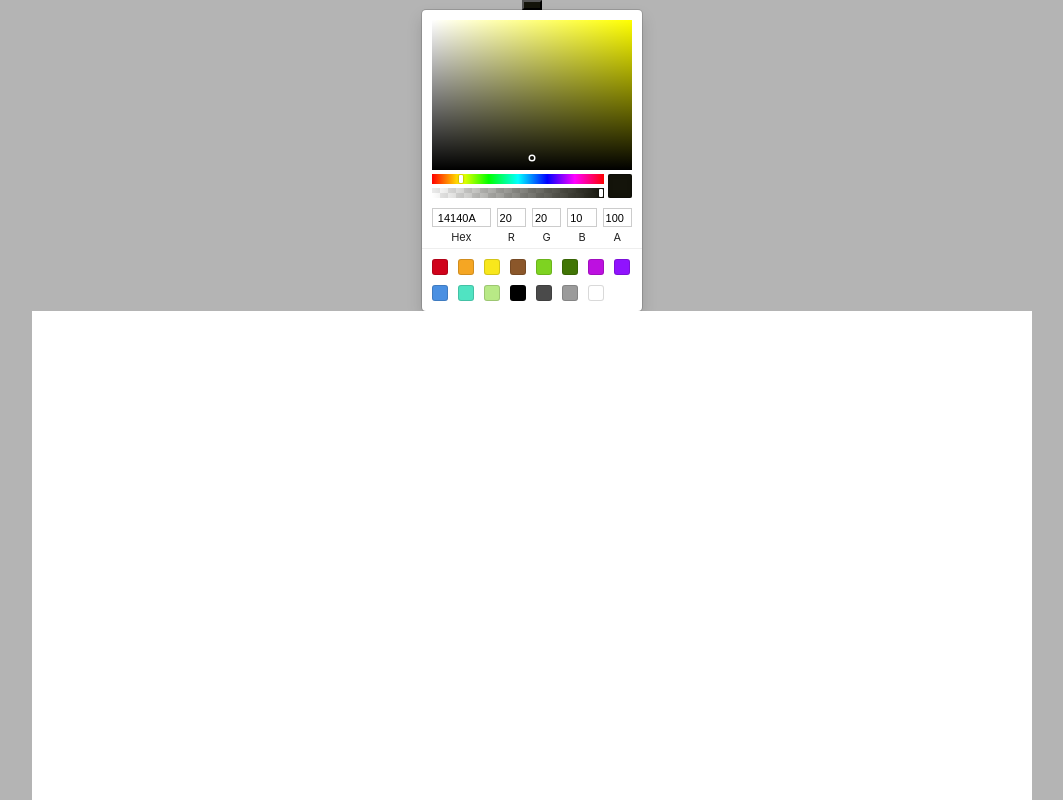
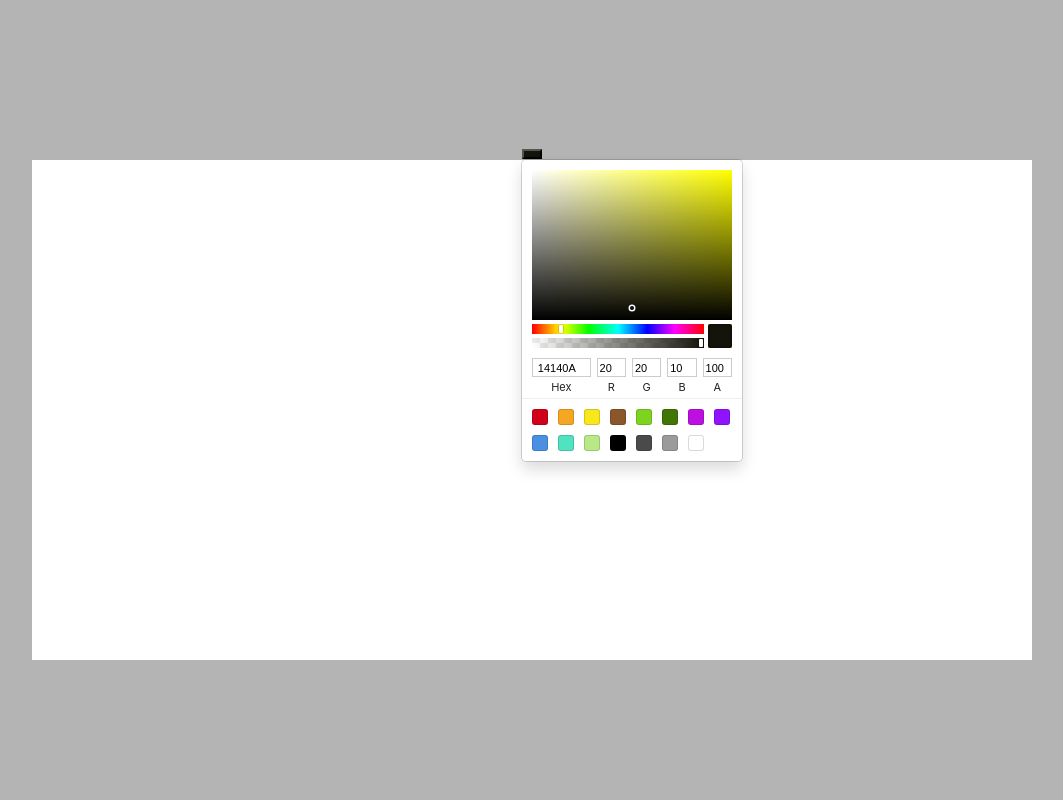
Before and after one commit to MVallery/drawing-app, a React (Create React App) app: page / in a window 1280 px wide. Both pictures are taken after a click on the button 640 px from the left and 150 px from the top of the page. Shown: the whole page, without its empty margins (108-1171 px from the left). Built offline with nearby package versions, Linux system fonts and the light colour scheme.

Commit message:
Fixed color picker display

```diff
--- a/src/ToolBar.js
+++ b/src/ToolBar.js
@@ -18,22 +18,29 @@ const ToolBar = props => {
   }
   return (
     <React.Fragment>
+      <div>
+        <div style={{position:'relative'}}>
         <button style={{width:'20px', height:'10px', backgroundColor:colorSelect}} className="colorPickerButton" onClick={props.handleDisplayColorPicker}>
 
         </button>
         {props.displayColorPicker?
           <ClickAwayListener onClickAway={props.closeColorPicker}>
-
+            <div style={{position:'absolute'}}>
           <SketchPicker
             color={colorSelect}
             className="colorPicker"
             onChange={(e) => {
               handleColorSelect(e);
-      }}/>
+            }}
+          />
+          </div>
         </ClickAwayListener>
 
         :null
       }
+        </div>
+      </div>
+
     </React.Fragment>
   )
 
```
Lines whose indentation alone changed are shown as unchanged.
